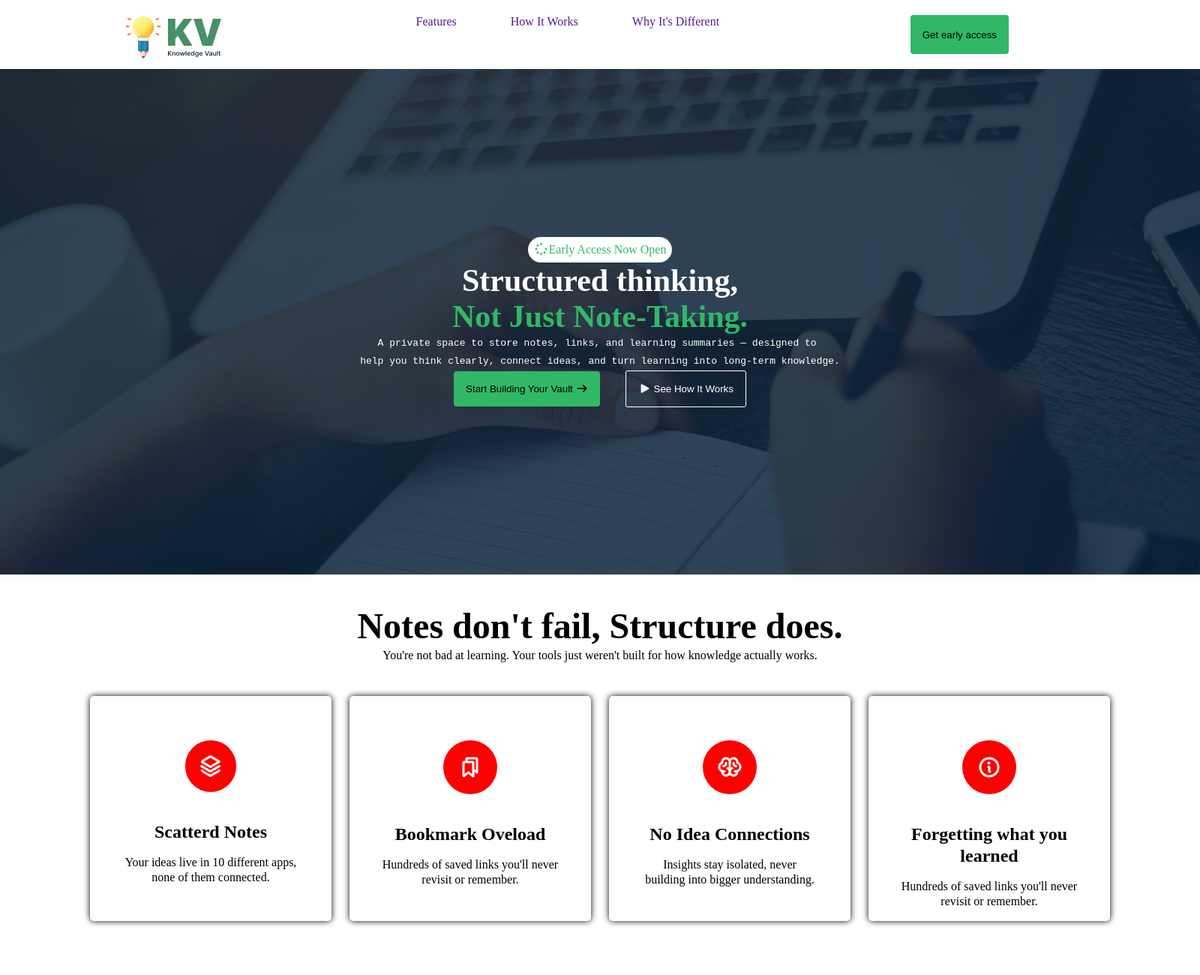
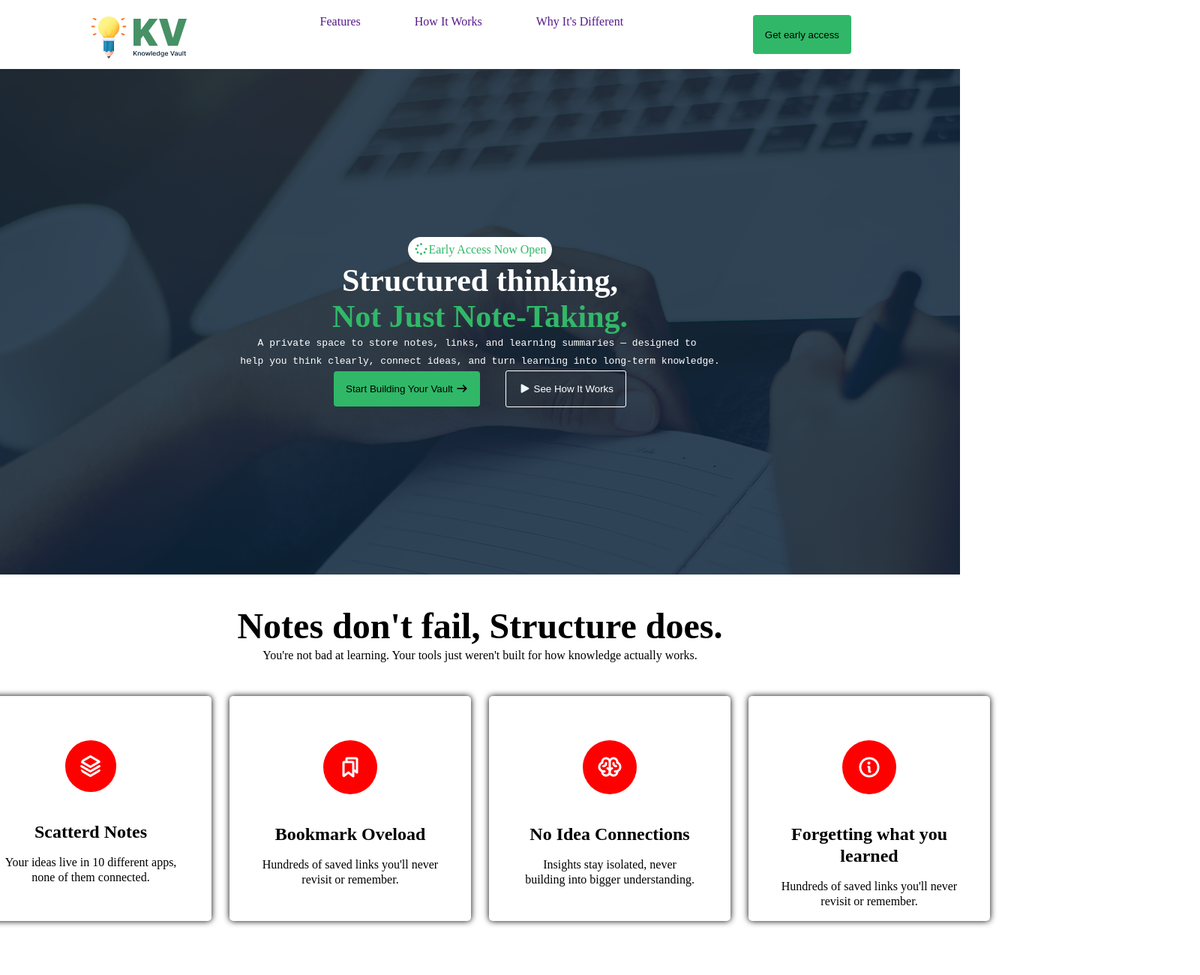
Before and after one commit to tasmia1218/Assignment-One, a plain HTML site: page index.html in a window 1280 px wide. Shown: the top 1300 px of the page at 75% size, 1600 px wide, since content can reach past the window. Drawn offline with Linux system fonts and the light colour scheme.

Commit message:
try to solve width

```diff
--- a/styles/styles.css
+++ b/styles/styles.css
@@ -4,7 +4,7 @@
     box-sizing: border-box;
  }
  .navbar{
-    width: 1536px;
+    width: 100%;
  }
 .logo{
     height: 92px;
@@ -54,7 +54,7 @@
     flex-direction: column;
     align-items: center;
     justify-content: center;
-    width: 1600px;
+    width: 100%;
     height: 674px;
 
 
@@ -92,7 +92,7 @@
     justify-content:center ;
 }
 #problems .problems-container{
-    width: 1600px;
+    width: 100%;
     height: 448px;
     display: flex;
     justify-content: center ;
@@ -181,7 +181,7 @@
     margin-top: 16px;
 }
 .clngs{
-    width: 1600px;
+    width: 100%px;
     height: 506px;
     padding: 2px 120px 120px 120px;
 }
@@ -220,7 +220,7 @@
     margin-left: -100px;
 }
 .footer{
-     width: 1600px;
+     width: 100%px;
     height: 384px;
      margin: 120px 120 px 30px;
     justify-content: center;
```
Also changed, not shown: index.html (+1 -1 lines).
